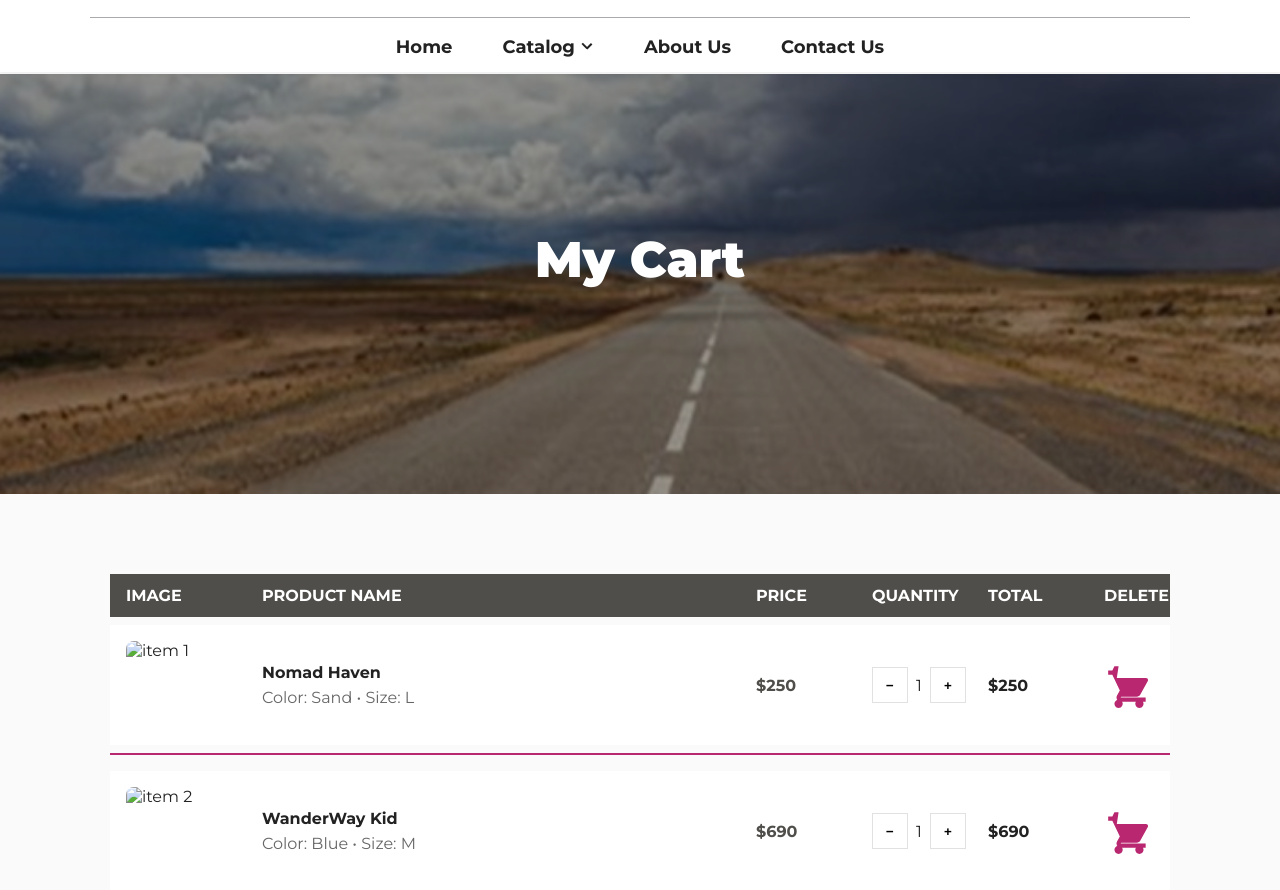
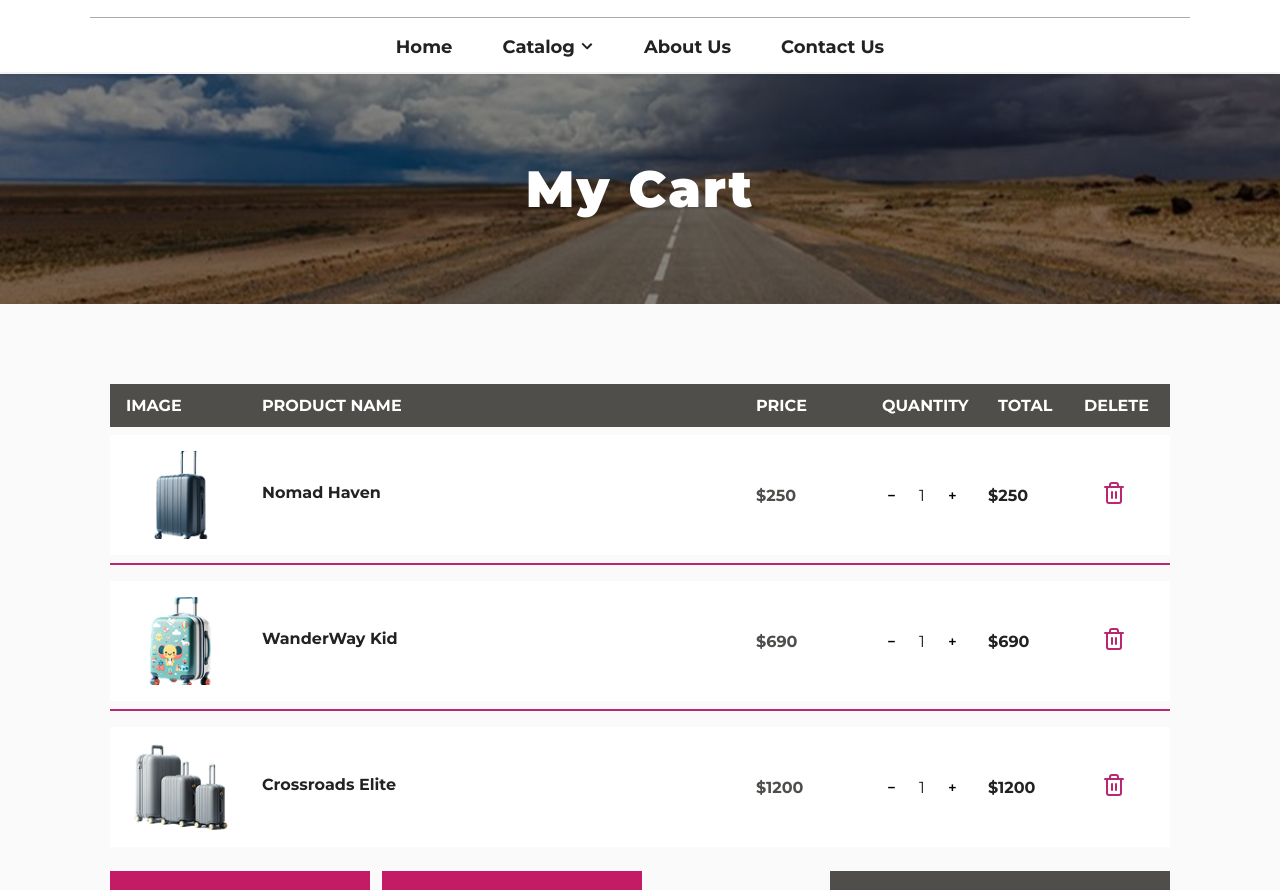
Before and after one commit to MarynaZemlianska/best-shop, a website: page src/html/cart.html in a window 1280 px wide. Shown: the part 56-946 px from the top of the page. Drawn offline with Linux system fonts and the light colour scheme.

Commit message:
Ended to work with ntml and css

```diff
--- a/src/html/cart.html
+++ b/src/html/cart.html
@@ -51,7 +51,7 @@
     </div>
     <div class="divider"></div>
     <nav class="main-nav">
-      <a href="#" class="nav-item">Home</a>
+      <a href="/index.html" class="nav-item">Home</a>
       <div class="nav-dropdown">
         <a href="/src/html/catalog.html" class="nav-item">
           Catalog
@@ -96,7 +96,7 @@
       </div>
     </div>
   </header>
-  <section class="hero-slider">
+  <section class="hero-slider-cart">
         <div class="hero-slide active">
             <img src="../assets/images/cart-slide.png" alt="">
             <div class="hero-content">
@@ -117,10 +117,9 @@
         <div>Delete</div>
       </div>
       <div class="cart-item">
-        <img src="../assets/images/cart1.png" alt="item 1" class="cart-img">
+        <img src="../assets/images/img13.jpg" alt="item 1" class="cart-img">
         <div class="product-info">
           <h3>Nomad Haven</h3>
-          <p>Color: Sand • Size: L</p>
         </div>
         <div class="price">$250</div>
         <div class="quantity">
@@ -130,18 +129,17 @@
         </div>
         <div class="total">$250</div>
         <div class="delete-btn">
-          <svg xmlns="http://www.w3.org/2000/svg" fill="#B92770" viewBox="0 0 24 24">
-            <path d="M7 4h-2l-1 2h-2v2h2l3.6 7.59-1.35 2.44c-.16.28-.25.61-.25.97 0 1.11.89 2 2 2h12v-2h-12l.25-.44h7.45c.75 0 1.41-.41 1.75-1.03l3.58-6.49c.08-.14.12-.3.12-.48 0-.55-.45-1-1-1h-14zm0 16c-1.1 0-1.99.9-1.99 2s.89 2 1.99 2 2-.9 2-2-.9-2-2-2zm10 0c-1.1 0-1.99.9-1.99 2s.89 2 1.99 2 2-.9 2-2-.9-2-2-2z"/>
-          </svg>
+          <svg xmlns="http://www.w3.org/2000/svg" width="20" height="22" fill="none">
+  <path stroke="#B92770" stroke-linecap="round" stroke-linejoin="round" stroke-width="2" d="M1 5h18M17 5v14a2 2 0 0 1-2 2H5a2 2 0 0 1-2-2V5m3 0V3a2 2 0 0 1 2-2h4a2 2 0 0 1 2 2v2M8 10v6M12 10v6"/>
+</svg>
         </div>
       </div>
       <div class="cart-divider"></div>
 
       <div class="cart-item">
-        <img src="../assets/images/cart2.png" alt="item 2" class="cart-img">
+        <img src="../assets/images/img14.jpg" alt="item 2" class="cart-img">
         <div class="product-info">
           <h3>WanderWay Kid</h3>
-          <p>Color: Blue • Size: M</p>
         </div>
         <div class="price">$690</div>
         <div class="quantity">
@@ -151,18 +149,17 @@
         </div>
         <div class="total">$690</div>
         <div class="delete-btn">
-          <svg xmlns="http://www.w3.org/2000/svg" fill="#B92770" viewBox="0 0 24 24">
-            <path d="M7 4h-2l-1 2h-2v2h2l3.6 7.59-1.35 2.44c-.16.28-.25.61-.25.97 0 1.11.89 2 2 2h12v-2h-12l.25-.44h7.45c.75 0 1.41-.41 1.75-1.03l3.58-6.49c.08-.14.12-.3.12-.48 0-.55-.45-1-1-1h-14zm0 16c-1.1 0-1.99.9-1.99 2s.89 2 1.99 2 2-.9 2-2-.9-2-2-2zm10 0c-1.1 0-1.99.9-1.99 2s.89 2 1.99 2 2-.9 2-2-.9-2-2-2z"/>
-          </svg>
+          <svg xmlns="http://www.w3.org/2000/svg" width="20" height="22" fill="none">
+  <path stroke="#B92770" stroke-linecap="round" stroke-linejoin="round" stroke-width="2" d="M1 5h18M17 5v14a2 2 0 0 1-2 2H5a2 2 0 0 1-2-2V5m3 0V3a2 2 0 0 1 2-2h4a2 2 0 0 1 2 2v2M8 10v6M12 10v6"/>
+</svg>
         </div>
       </div>
       <div class="cart-divider"></div>
 
       <div class="cart-item">
-        <img src="../assets/images/cart3.png" alt="item 3" class="cart-img">
+        <img src="../assets/images/img15.png" alt="item 3" class="cart-img">
         <div class="product-info">
           <h3>Crossroads Elite</h3>
-          <p>Color: Black • Size: XL</p>
         </div>
         <div class="price">$1200</div>
         <div class="quantity">
@@ -172,9 +169,9 @@
         </div>
         <div class="total">$1200</div>
         <div class="delete-btn">
-          <svg xmlns="http://www.w3.org/2000/svg" fill="#B92770" viewBox="0 0 24 24">
-            <path d="M7 4h-2l-1 2h-2v2h2l3.6 7.59-1.35 2.44c-.16.28-.25.61-.25.97 0 1.11.89 2 2 2h12v-2h-12l.25-.44h7.45c.75 0 1.41-.41 1.75-1.03l3.58-6.49c.08-.14.12-.3.12-.48 0-.55-.45-1-1-1h-14zm0 16c-1.1 0-1.99.9-1.99 2s.89 2 1.99 2 2-.9 2-2-.9-2-2-2zm10 0c-1.1 0-1.99.9-1.99 2s.89 2 1.99 2 2-.9 2-2-.9-2-2-2z"/>
-          </svg>
+<svg xmlns="http://www.w3.org/2000/svg" width="20" height="22" fill="none">
+  <path stroke="#B92770" stroke-linecap="round" stroke-linejoin="round" stroke-width="2" d="M1 5h18M17 5v14a2 2 0 0 1-2 2H5a2 2 0 0 1-2-2V5m3 0V3a2 2 0 0 1 2-2h4a2 2 0 0 1 2 2v2M8 10v6M12 10v6"/>
+</svg>
         </div>
       </div>
       <div class="cart-bottom">
--- a/src/scss/pages/_cart.scss
+++ b/src/scss/pages/_cart.scss
@@ -1,8 +1,44 @@
+.hero-slider-cart {
+  height: 230px;
+  position: relative;
+  overflow: hidden;
+}
 
-.cart-page h1 {
-  font-weight: 900;
-  margin-bottom: 20px;
+.hero-slide {
+  height: 100%;
+  position: relative;
 }
+
+.hero-slide img {
+  width: 100%;
+  height: 100%;
+  object-fit: cover;
+  display: block;
+}
+
+.hero-slide::after {
+  content: "";
+  position: absolute;
+  top: 0;
+  left: 0;
+  width: 100%;
+  height: 100%;
+  background: rgba(0, 0, 0, 0.45);
+  z-index: 1;
+}
+
+.hero-content {
+  position: absolute;
+  top: 50%;
+  left: 50%;
+  transform: translate(-50%, -50%);
+  color: #fff;
+  font-size: 34px;
+  font-weight: 700;
+  letter-spacing: 2px;
+  z-index: 2;
+}
+
 
 .cart-section {
   display: flex;
@@ -19,7 +55,7 @@
 
 .cart-grid-header {
   display: grid;
-  grid-template-columns: 120px 1fr 100px 100px 100px 50px;
+  grid-template-columns: 120px 1fr 110px 100px 70px 70px;
   gap: 16px;
   padding: 12px 16px;
   font-weight: 700;
@@ -67,9 +103,9 @@
 }
 
 .quantity button {
-  width: 36px;
-  height: 36px;
-  border: 1px solid #e1e1e1;
+  width: 40px;
+  height: 40px;
+  border: none;
   background: #fff;
   font-weight: 700;
   cursor: pointer;
@@ -99,8 +135,8 @@
 }
 
 .cart-buttons .btn-cart {
-  flex: 1;
   height: 60px;
+  width: 260px;
   border: none;
   background: var(--pink);
   color: #fff;
@@ -137,7 +173,7 @@
   display: flex;
   justify-content: space-between;
   padding: 10px 0;
-  border-bottom: 1px solid #fff;
+  border-bottom: 1px solid var(--pink);
 }
 
 .cart-summary li.total {
--- a/src/scss/pages/_home.scss
+++ b/src/scss/pages/_home.scss
@@ -3,6 +3,7 @@
 .hero {
   background: #eee;
   height: 700px;
+  width: 100%;
   display: flex;
   align-items: center;
   position: relative;
@@ -235,3 +236,7 @@ width: 100%;
     color: var(--pink);
   }
 }
+
+@media screen and (min-width: 1440px) {
+
+}
```
Also changed, not shown: dist/style.css, src/assets/images/img13.jpg (added), src/assets/images/img14.jpg (added), src/assets/images/img15.png (added), 1 other file.
